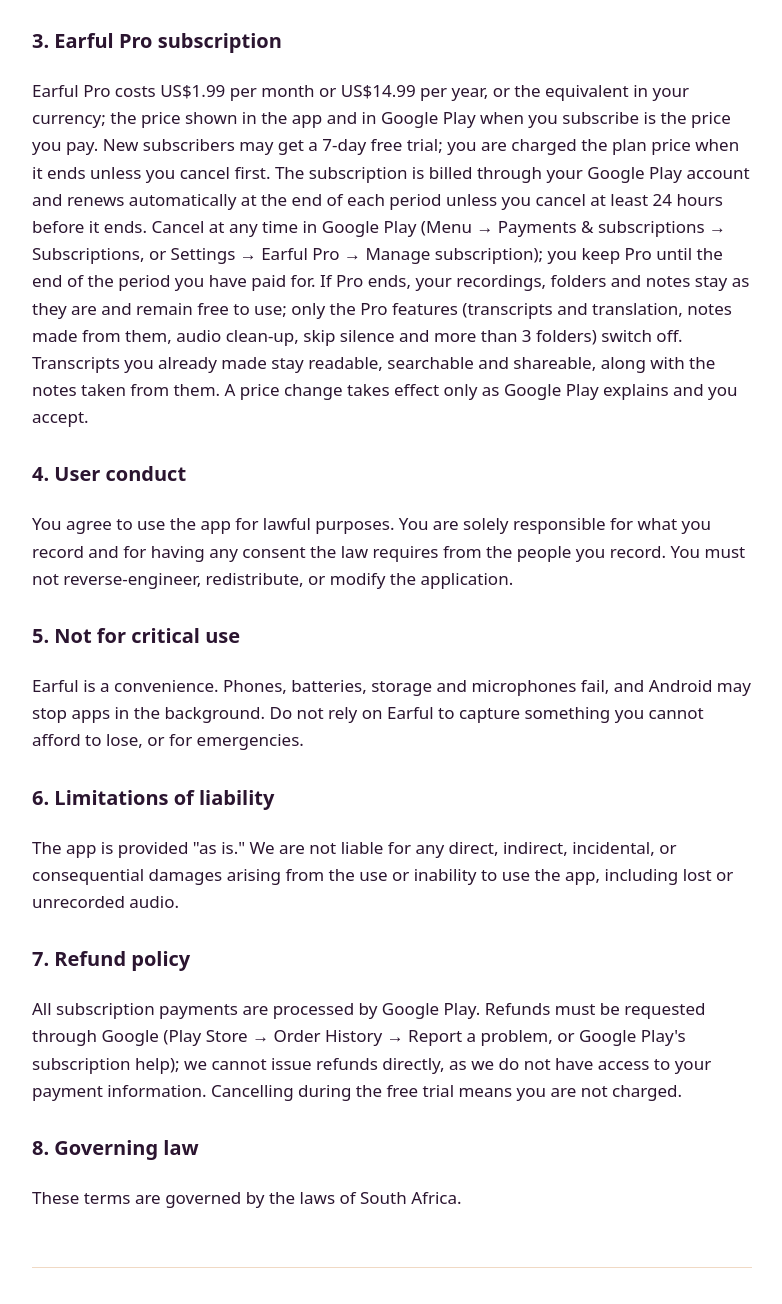
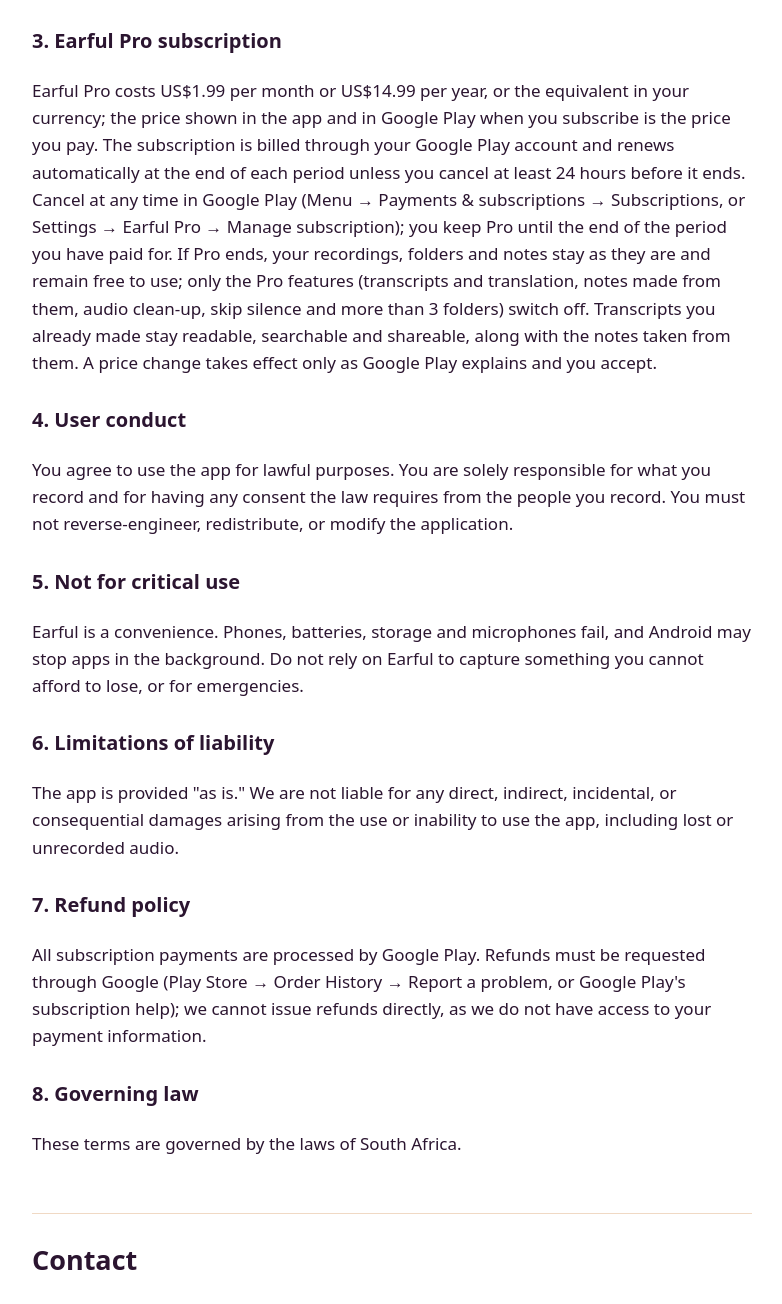
Before and after one commit to Thimral/earful-policy, a plain HTML site: page index.html in a window 1280 px wide. Shown: the part 4050-5354 px from the top of the page, without its empty margins (248-1030 px from the left). Drawn offline with Linux system fonts and the light colour scheme.

Commit message:
Terms: no free trial
Co-Authored-By: Claude Sonnet 5.5 <noreply@anthropic.com>
Claude-Session: https://claude.ai/code/session_017zFYnB5zzV6N6ugroMb4zJ

```diff
--- a/index.html
+++ b/index.html
@@ -41,7 +41,7 @@
 <h3>2. License grant</h3>
 <p>We grant you a non-exclusive, non-transferable, revocable license to use the app on your personal devices. Recording, playback, bookmarks, notes, search, sharing, adding audio you already have, modes and the journal, backup to a folder you choose, the widget and the app lock are free. "Earful Pro" is an optional paid subscription, described in section 3.</p>
 <h3>3. Earful Pro subscription</h3>
-<p>Earful Pro costs US$1.99 per month or US$14.99 per year, or the equivalent in your currency; the price shown in the app and in Google Play when you subscribe is the price you pay. New subscribers may get a 7-day free trial; you are charged the plan price when it ends unless you cancel first. The subscription is billed through your Google Play account and renews automatically at the end of each period unless you cancel at least 24 hours before it ends. Cancel at any time in Google Play (Menu → Payments &amp; subscriptions → Subscriptions, or Settings → Earful Pro → Manage subscription); you keep Pro until the end of the period you have paid for. If Pro ends, your recordings, folders and notes stay as they are and remain free to use; only the Pro features (transcripts and translation, notes made from them, audio clean-up, skip silence and more than 3 folders) switch off. Transcripts you already made stay readable, searchable and shareable, along with the notes taken from them. A price change takes effect only as Google Play explains and you accept.</p>
+<p>Earful Pro costs US$1.99 per month or US$14.99 per year, or the equivalent in your currency; the price shown in the app and in Google Play when you subscribe is the price you pay. The subscription is billed through your Google Play account and renews automatically at the end of each period unless you cancel at least 24 hours before it ends. Cancel at any time in Google Play (Menu → Payments &amp; subscriptions → Subscriptions, or Settings → Earful Pro → Manage subscription); you keep Pro until the end of the period you have paid for. If Pro ends, your recordings, folders and notes stay as they are and remain free to use; only the Pro features (transcripts and translation, notes made from them, audio clean-up, skip silence and more than 3 folders) switch off. Transcripts you already made stay readable, searchable and shareable, along with the notes taken from them. A price change takes effect only as Google Play explains and you accept.</p>
 <h3>4. User conduct</h3>
 <p>You agree to use the app for lawful purposes. You are solely responsible for what you record and for having any consent the law requires from the people you record. You must not reverse-engineer, redistribute, or modify the application.</p>
 <h3>5. Not for critical use</h3>
@@ -49,7 +49,7 @@
 <h3>6. Limitations of liability</h3>
 <p>The app is provided "as is." We are not liable for any direct, indirect, incidental, or consequential damages arising from the use or inability to use the app, including lost or unrecorded audio.</p>
 <h3>7. Refund policy</h3>
-<p>All subscription payments are processed by Google Play. Refunds must be requested through Google (Play Store → Order History → Report a problem, or Google Play's subscription help); we cannot issue refunds directly, as we do not have access to your payment information. Cancelling during the free trial means you are not charged.</p>
+<p>All subscription payments are processed by Google Play. Refunds must be requested through Google (Play Store → Order History → Report a problem, or Google Play's subscription help); we cannot issue refunds directly, as we do not have access to your payment information.</p>
 <h3>8. Governing law</h3>
 <p>These terms are governed by the laws of South Africa.</p>
 <h2 id="contact">Contact</h2>
```
